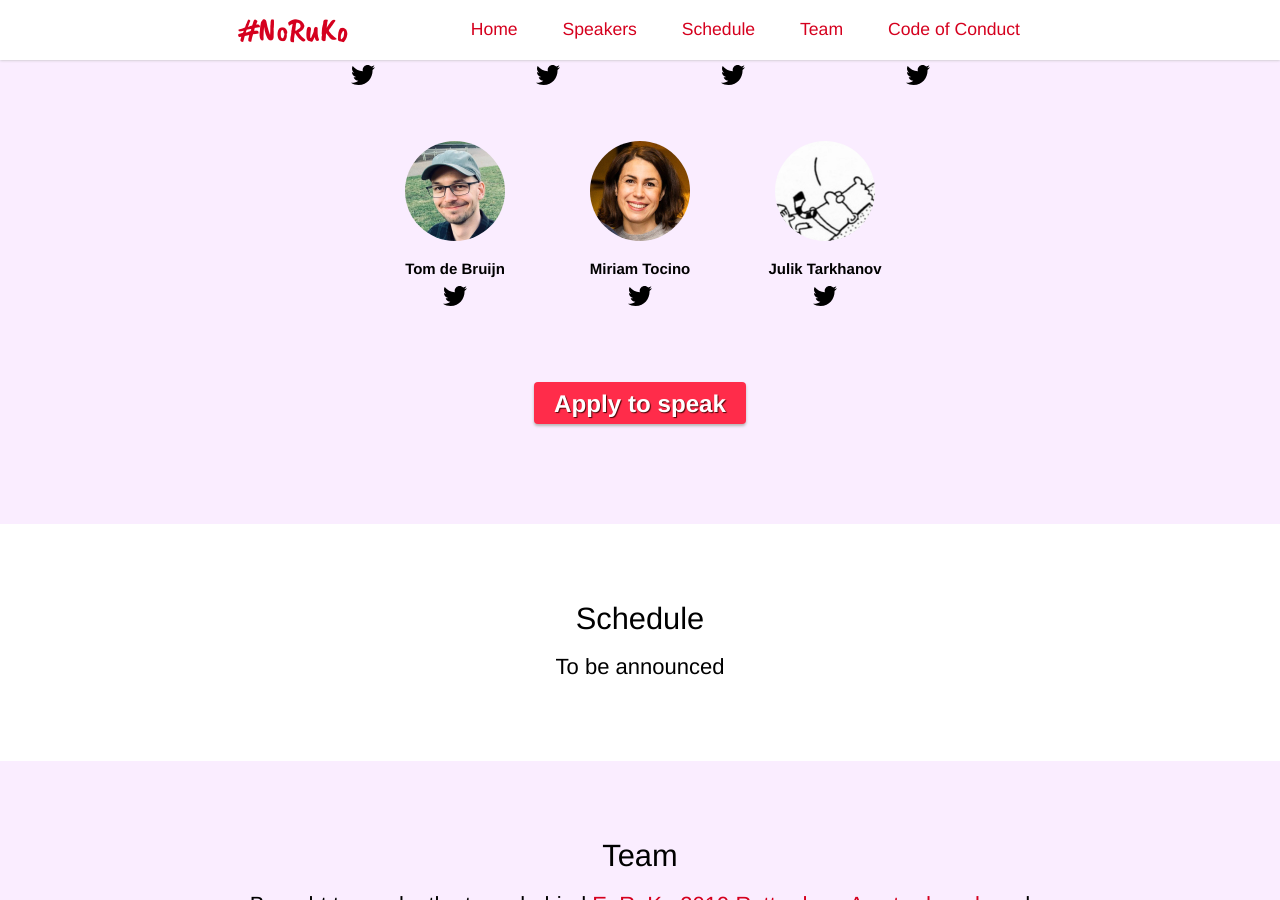
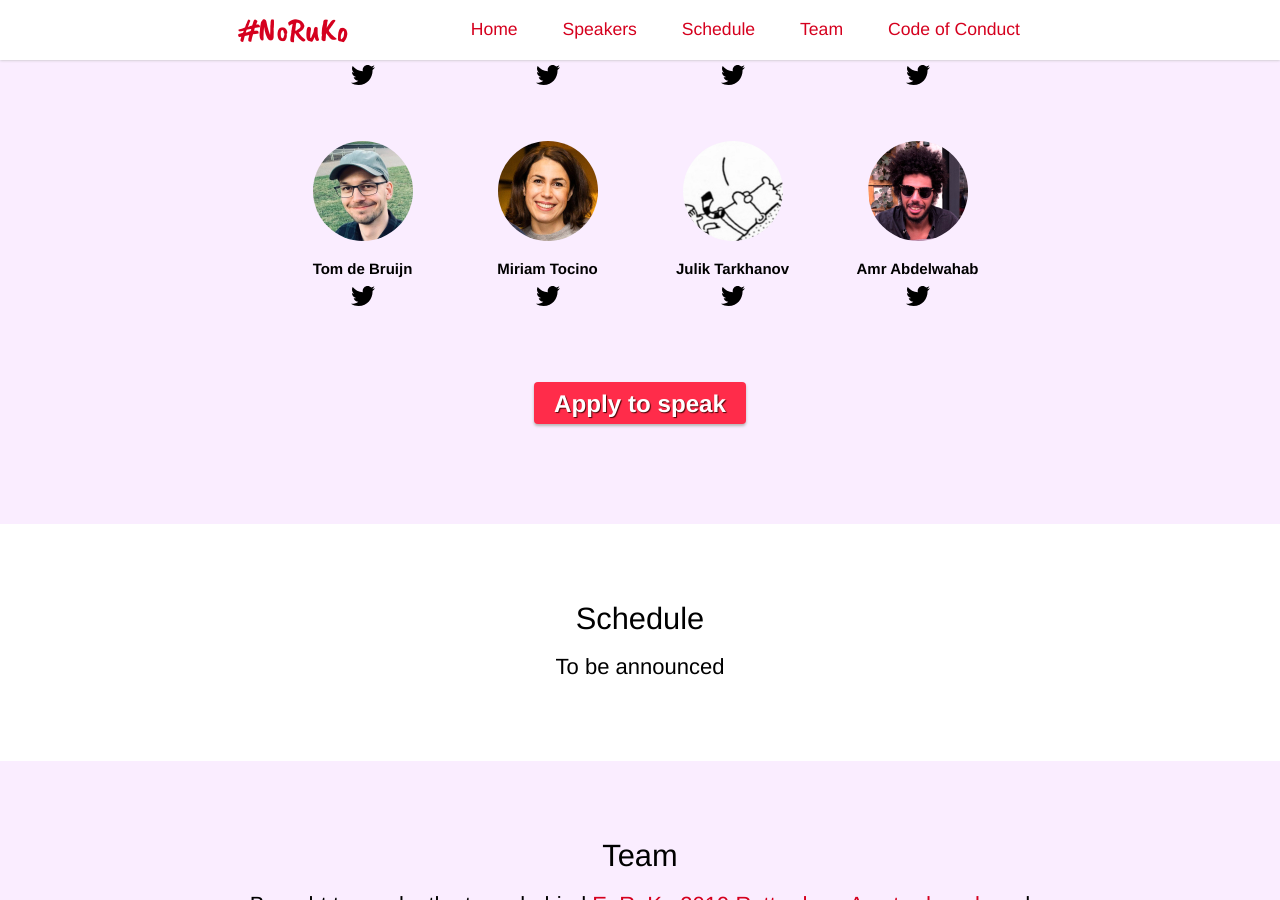
Before and after one commit to rubynl/noruko.org, a Jekyll site: the page built from index.html, in a window 1280 px wide and 900 px high, scrolled down 1131 px. Built offline with Jekyll 4.4.1, drawn with Linux system fonts in a browser that asks for light colours.

Commit message:
Adds Amr Abdelwahab to the speaker list

```diff
--- a/index.html
+++ b/index.html
@@ -138,6 +138,20 @@
         </p>
       </div>
 
+      <div class="person">
+        <img src="/assets/images/people/amr_abdelwahab.jpg">
+        <h3 class="name">
+          Amr Abdelwahab
+        </h3>
+        <p class="social">
+          <a href="https://twitter.com/Amr Abdelwahab">
+            <svg class="tw-icon" preserveAspectRatio="xMidYMid meet" viewBox="0 0 24 20">
+              <use href="#tw-icon" xlink:href="#tw-icon" xmlns:xlink="http://www.w3.org/1999/xlink"></use>
+            </svg>
+          </a>
+        </p>
+      </div>
+
       <!-- END SPEAKER LIST -->
     </div>
 
```
Also changed, not shown: assets/images/people/amr_abdelwahab.jpg (added).
